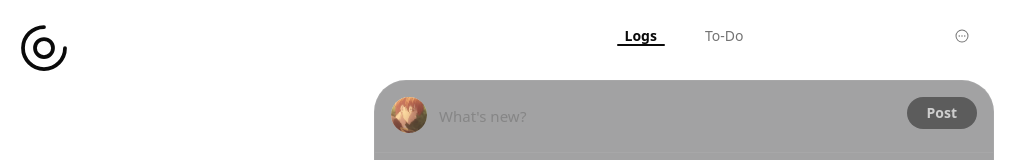
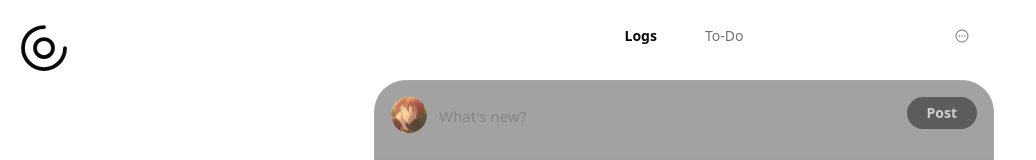
Before and after one commit to yswnthm/statements, a Next.js app: page / in a window 1280 px wide. Shown: the top 160 px of the page, without its empty margins (0-1036 px from the left). Built offline with nearby package versions, Linux system fonts and the light colour scheme; what @ai-sdk/groq would draw is missing.

Commit message:
refactor: remove underline indicator from logs and todos tabs in FeedHeader

```diff
--- a/components/feed/FeedHeader.tsx
+++ b/components/feed/FeedHeader.tsx
@@ -23,9 +23,7 @@ export function FeedHeader({ className, activeTab, onTabChange }: FeedHeaderProp
                         )}
                     >
                         Logs
-                        {activeTab === "logs" && (
-                            <div className="absolute bottom-0 left-0 w-full h-[2px] bg-foreground rounded-full" />
-                        )}
+
                     </button>
                     <button
                         onClick={() => onTabChange("todos")}
@@ -35,9 +33,7 @@ export function FeedHeader({ className, activeTab, onTabChange }: FeedHeaderProp
                         )}
                     >
                         To-Do
-                        {activeTab === "todos" && (
-                            <div className="absolute bottom-0 left-0 w-full h-[2px] bg-foreground rounded-full" />
-                        )}
+
                     </button>
                 </div>
 
```
